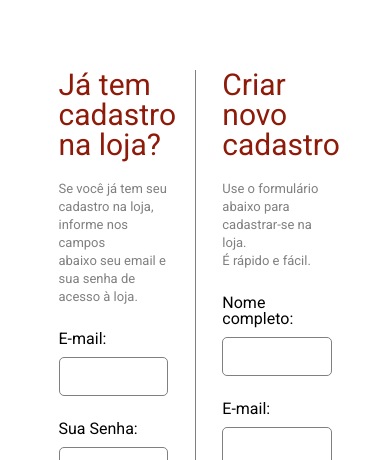
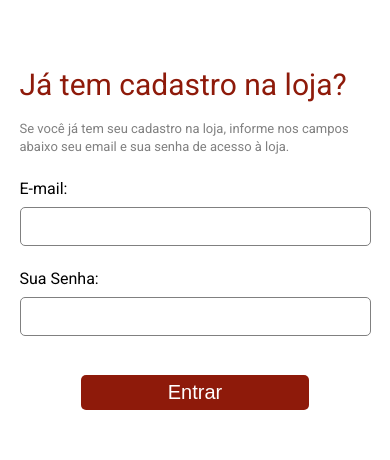
Before and after one commit to gioniemeyer/boot-blooks, a React (Create React App) app: page /sign-up in a window 390 px wide. Shown: the part 400-860 px from the top of the page. Built offline with nearby package versions, Linux system fonts and the light colour scheme; no server answers.

Commit message:
Responsive layout

```diff
--- a/src/components/globalComponents/FormBox.js
+++ b/src/components/globalComponents/FormBox.js
@@ -1,13 +1,10 @@
 import React from "react";
 import styled from "styled-components";
 
-export default function FormBox({children, onSubmit}) {
-
+export default function FormBox({ children, onSubmit }) {
   return (
     <>
-      <StyledForm onSubmit={onSubmit}>
-        {children}
-      </StyledForm>
+      <StyledForm onSubmit={onSubmit}>{children}</StyledForm>
     </>
   );
 }
@@ -29,7 +26,6 @@ const StyledForm = styled.form`
     background-color: #8e1a0a;
     border-radius: 5px;
     border: none;
-    margin-bottom: 30px;
     outline: transparent;
     color: #ffffff;
     font-size: 20px;
@@ -62,4 +58,12 @@ const StyledForm = styled.form`
       margin-top: 15px;
     }
   }
+  @media (max-width: 780px) {
+    width: 100%;
+    button {
+      position: absolute;
+      bottom: 0px;
+      left: 17.5%;
+    }
+  }
 `;
--- a/src/components/home/HomePage.js
+++ b/src/components/home/HomePage.js
@@ -9,7 +9,6 @@ export default function HomePage() {
     return(
         <Container>
             <Slogan />
-
             <Categories />
             <BooksContainer />
         </Container>
--- a/src/components/login/SignUpPage.js
+++ b/src/components/login/SignUpPage.js
@@ -36,10 +36,7 @@ export default function SignUpPage() {
       email,
       password,
     };
-    const request = axios.post(
-      "https://boot-blooks-back.herokuapp.com/sign-up",
-      body
-    );
+    const request = axios.post("http://localhost:4000/sign-in", body);
     request.then(() => {
       setIsDisabled(false);
       alert("sucesso no cadastro!");
--- a/src/components/login/styledComponents/StyledSignInPage.js
+++ b/src/components/login/styledComponents/StyledSignInPage.js
@@ -5,6 +5,7 @@ const SignIn = styled.div`
   display: flex;
   flex-direction: column;
   color: black;
+  position: relative;
 
   h1 {
     font-size: 30px;
@@ -16,6 +17,10 @@ const SignIn = styled.div`
     line-height: 18px;
     color: gray;
   }
+  @media (max-width: 780px) {
+    width: 100%;
+    height: 340px;
+  }
 `;
 
-export {SignIn}
+export { SignIn };
--- a/src/components/login/styledComponents/StyledSignUpPage.js
+++ b/src/components/login/styledComponents/StyledSignUpPage.js
@@ -7,12 +7,21 @@ const Container = styled.div`
   justify-content: space-between;
   font-family: "Roboto", sans-serif;
   margin: 0 auto;
+  @media (max-width: 780px) {
+    width: 90%;
+    display: flex;
+    flex-direction: column;
+    align-items: center;
+  }
 `;
 
 const Division = styled.div`
   width: 0.5px;
   height: 500px;
   background-color: gray;
+  @media (max-width: 780px) {
+    display: none;
+  }
 `;
 
 const SignUp = styled.div`
@@ -21,6 +30,7 @@ const SignUp = styled.div`
   justify-content: center;
   flex-direction: column;
   color: black;
+  position: relative;
 
   h1 {
     font-size: 30px;
@@ -32,6 +42,11 @@ const SignUp = styled.div`
     line-height: 18px;
     color: gray;
   }
+  @media (max-width: 780px) {
+    margin-top: 20px;
+    width: 100%;
+    height: 640px;
+  }
 `;
 
-export {Container, Division, SignUp}
+export { Container, Division, SignUp };
```
